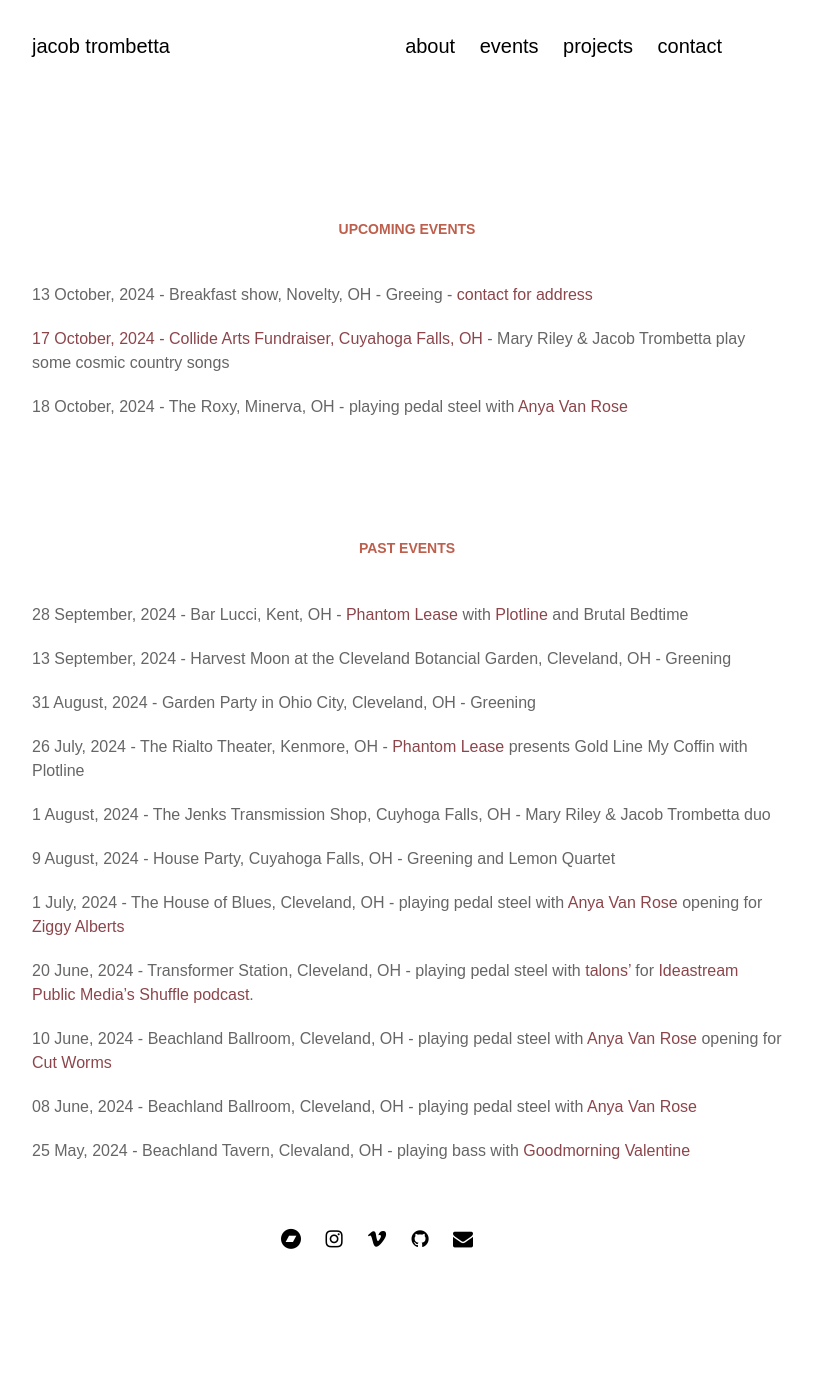
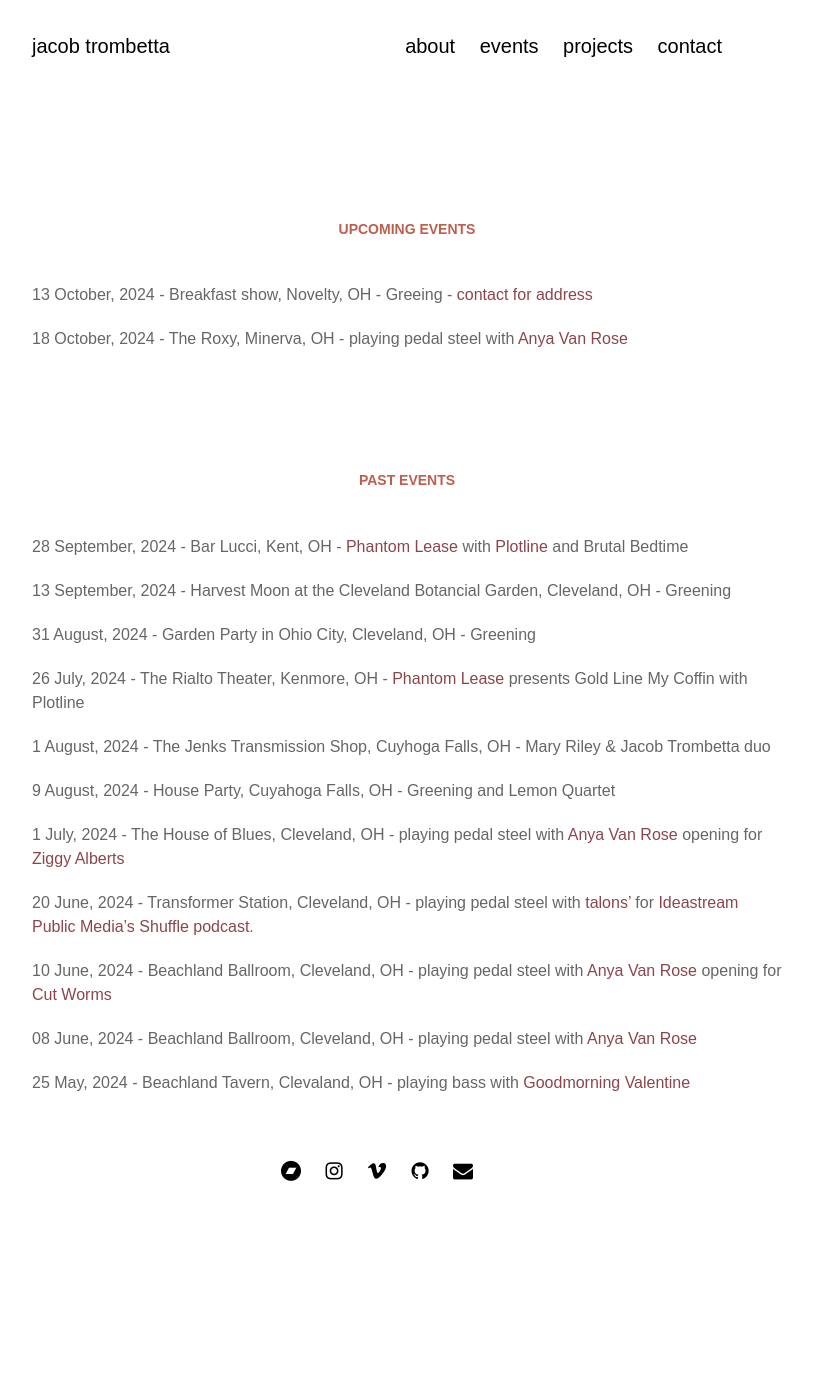
Before and after one commit to jacobtrombetta/jacobtrombetta.github.io, a Jekyll site: the page built from pages/events.md, in a window 1280 px wide. Shown: the whole page, without its empty margins (263-1076 px from the left). Built offline with Jekyll 4.4.1, drawn with Linux system fonts in a browser that asks for light colours; nearby versions of some CDN libraries; some web fonts are replaced; after the commit the page ends 1325 px from its top, so only the background shows below that.

Commit message:
update event page

```diff
--- a/pages/events.md
+++ b/pages/events.md
@@ -5,8 +5,6 @@ permalink: /events
 ---
 ### Upcoming events
 13 October, 2024 - Breakfast show, Novelty, OH - Greeing - [contact for address](/contact)
-
-[17 October, 2024 - Collide Arts Fundraiser, Cuyahoga Falls, OH](https://www.facebook.com/events/1056899266113451/) - Mary Riley & Jacob Trombetta play some cosmic country songs
 
 18 October, 2024 - The Roxy, Minerva, OH - playing pedal steel with [Anya Van Rose](https://www.anyavanrose.com/)
 
```
